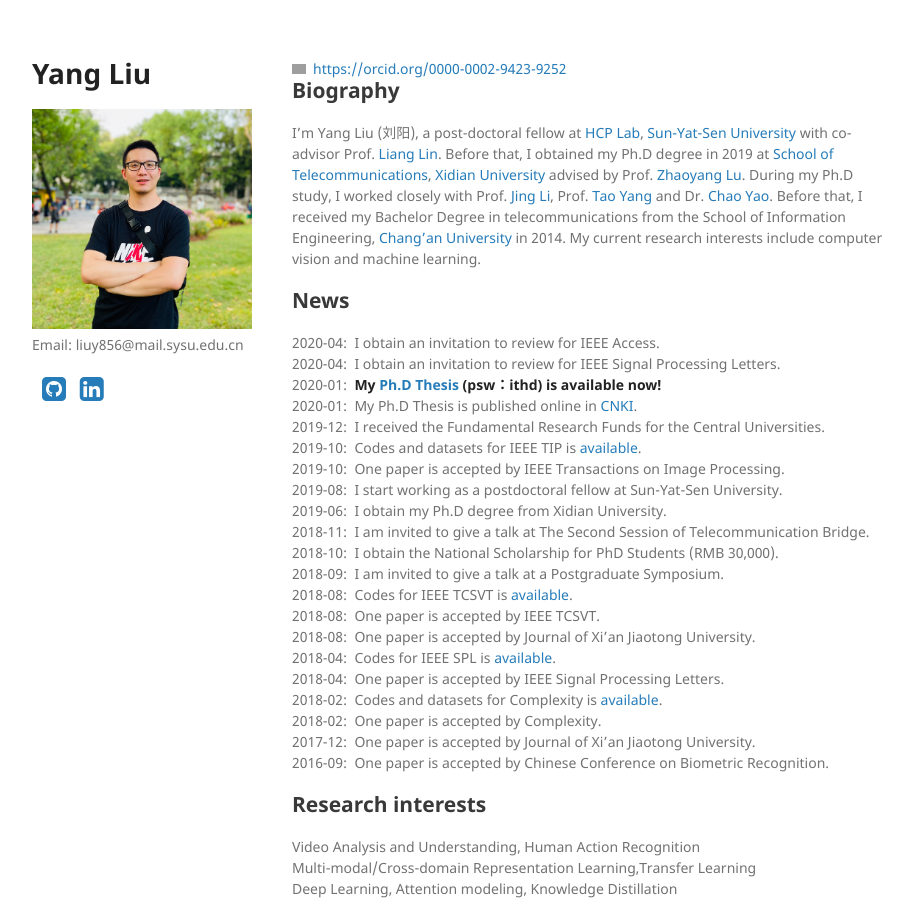
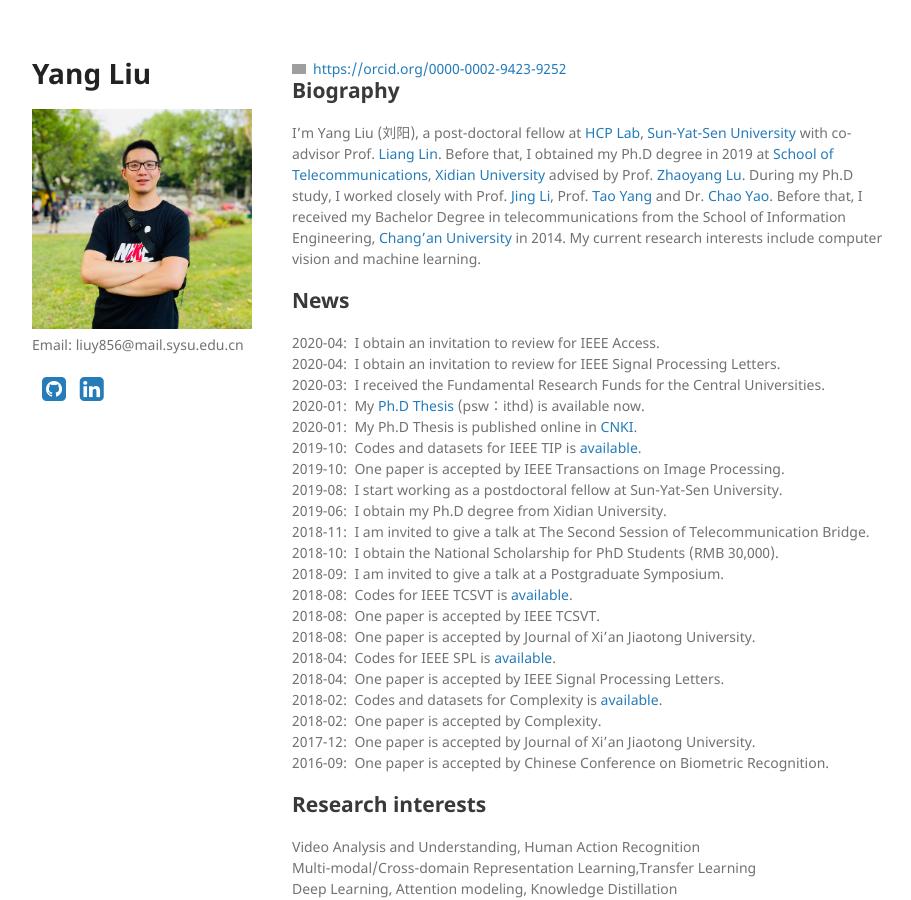
Before and after one commit to YangLiu9208/home, a Jekyll site: the page built from index.md, in a window 1280 px wide and 900 px high. Shown: the whole window, without its empty margins (178-1089 px from the left). Built offline with Jekyll 4.4.1, drawn with Linux system fonts in a browser that asks for light colours; a style sheet for code colours, icons or effects is not loaded; grey boxes are pictures that could not be loaded.

Commit message:
Update index.md

```diff
--- a/index.md
+++ b/index.md
@@ -9,9 +9,9 @@ I'm Yang Liu (刘阳), a post-doctoral fellow at [HCP Lab](http://www.sysu-hcp.n
 ## News
 2020-04:&nbsp; I obtain an invitation to review for IEEE Access.
 2020-04:&nbsp; I obtain an invitation to review for IEEE Signal Processing Letters.
-2020-01:&nbsp; **My [Ph.D Thesis](https://pan.baidu.com/s/1-Co8GcHEa7A1rST6oe171g) (psw：ithd) is available now!**
+2020-03:&nbsp; I received the Fundamental Research Funds for the Central Universities.
+2020-01:&nbsp; My [Ph.D Thesis](https://pan.baidu.com/s/1-Co8GcHEa7A1rST6oe171g) (psw：ithd) is available now.
 2020-01:&nbsp; My Ph.D Thesis is published online in [CNKI](https://www.cnki.net/).
-2019-12:&nbsp; I received the Fundamental Research Funds for the Central Universities.
 2019-10:&nbsp; Codes and datasets for IEEE TIP is [available](https://yangliu9208.github.io/DIVAFN/).
 2019-10:&nbsp; One paper is accepted by IEEE Transactions on Image Processing.
 2019-08:&nbsp; I start working as a postdoctoral fellow at Sun-Yat-Sen University.
```
